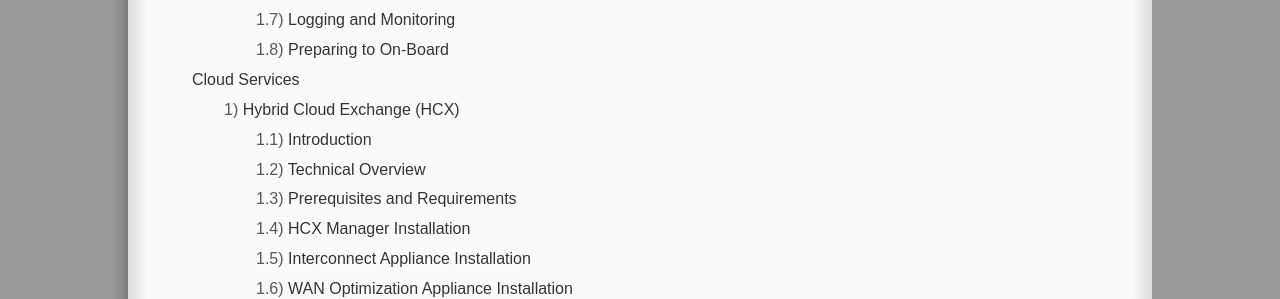
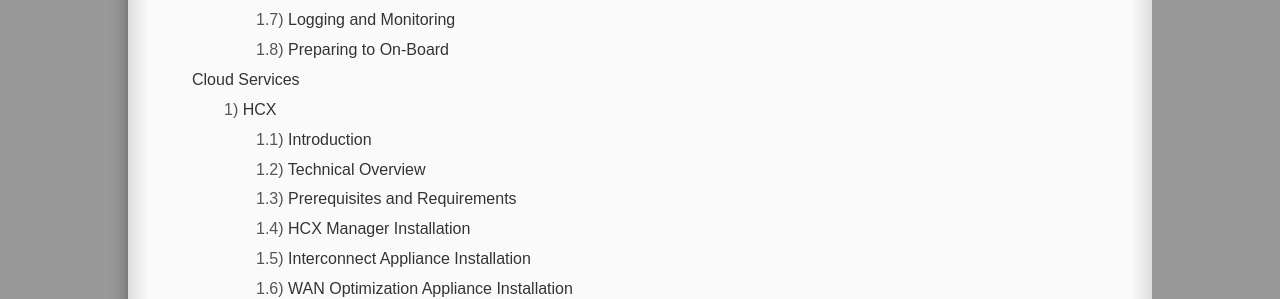
Before and after one commit to ramch22/vmcbook, a Jekyll site: the page built from book/index.html, in a window 1280 px wide. Shown: the part 604-903 px from the top of the page. Built offline with Jekyll 4.4.1, drawn with Linux system fonts in a browser that asks for light colours.

Commit message:
change hcx title

```diff
--- a/_data/book.yml
+++ b/_data/book.yml
@@ -73,7 +73,7 @@
 
 
   "/book/cloudServices/hcx/":
-    title: "Hybrid Cloud Exchange (HCX)"
+    title: "HCX"
     chapters:
       - file: "/book/cloudServices/hcx/introduction.html"
         title: "Introduction"
```
